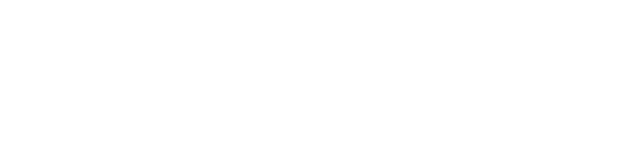
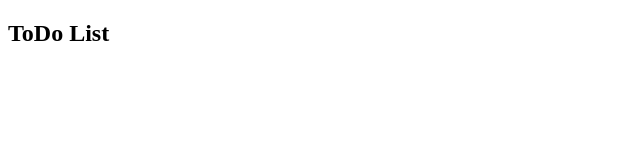
Before and after one commit to dancey-apple/website-todo-list, a website: page index.html in a window 1280 px wide. Shown: the whole page, without its empty margins (0-640 px from the left). Drawn offline with Linux system fonts and the light colour scheme.

Commit message:
couple more steps

```diff
--- a/index.html
+++ b/index.html
@@ -9,6 +9,9 @@
         <script type="text/javascript" src="script.js"></script>
         <div class="container">
             <!--This is where the input for adding tasks will go-->
+            <div class="todo-header">
+                <h2>ToDo List</h2>
+            </div>
         </div>
     </body>
 </html>
--- a/style.css
+++ b/style.css
@@ -20,3 +20,11 @@ body{
     width: 550px;
     border-radius: 10px;
 }
+
+.todo-header {
+    display: flex;
+    align-items: center;
+    margin-bottom: 20px;
+    padding-left: 5px;
+    justify-content: center;
+}
```
